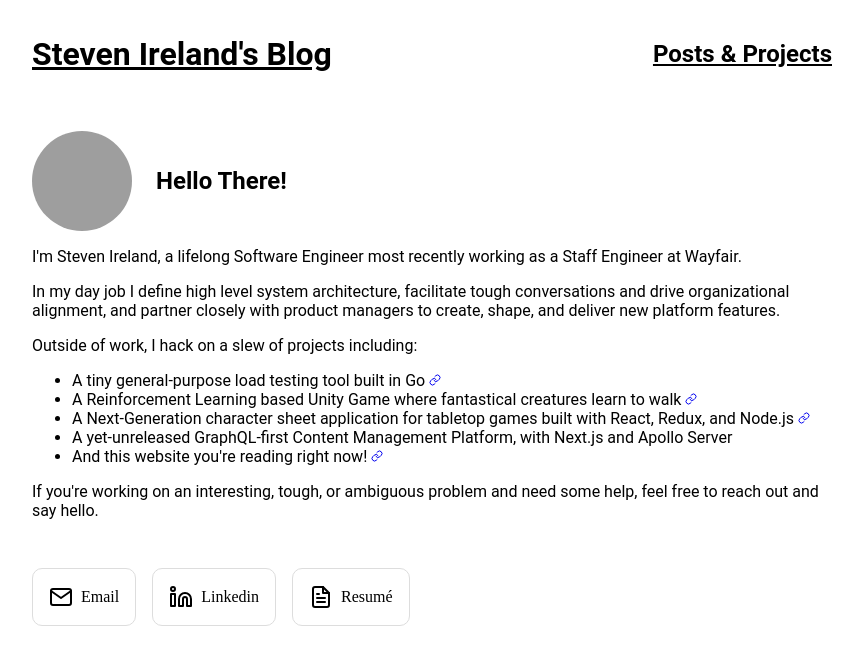
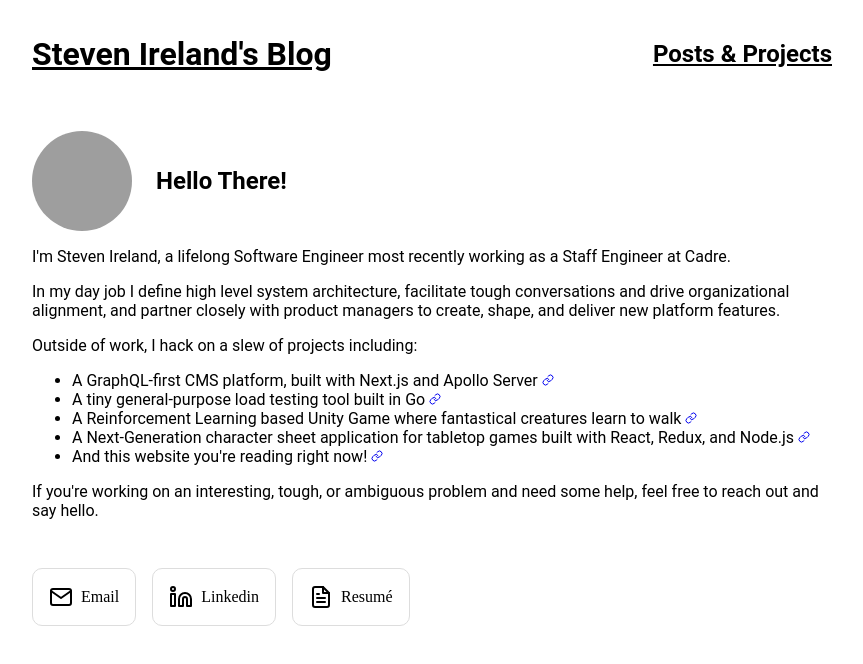
Before and after one commit to Steven-Ireland/blog, a Gatsby site: page / in a window 1280 px wide. Shown: the whole page, without its empty margins (208-1071 px from the left). Built offline with nearby package versions, Linux system fonts and the light colour scheme; Gatsby itself is replaced by a stand-in of ours; grey boxes are pictures that could not be loaded.

Commit message:
update site

```diff
--- a/src/pages/index.js
+++ b/src/pages/index.js
@@ -9,6 +9,7 @@ const GH_IMPROVEMENTML = 'https://github.com/Steven-Ireland/ImprovementML-Brain'
 const GH_KRAKENSHEET = 'https://github.com/Steven-Ireland/krakensheet.com';
 const GH_BLOG = 'https://github.com/Steven-Ireland/stevenire.land';
 const GH_SPAM = 'https://github.com/Steven-Ireland/spam';
+const BRICK_URL = 'https://brick-cms.com';
 
 const About = ({ data }) => {
   return (
@@ -19,7 +20,7 @@ const About = ({ data }) => {
       </div>
 
       <p>
-        I'm Steven Ireland, a lifelong Software Engineer most recently working as a Staff Engineer at Wayfair.
+        I'm Steven Ireland, a lifelong Software Engineer most recently working as a Staff Engineer at Cadre.
       </p>
       <p>
         In my day job I define high level system architecture, facilitate tough conversations and drive organizational alignment,
@@ -29,10 +30,10 @@ const About = ({ data }) => {
         Outside of work, I hack on a slew of projects including:
       </p>
       <ul>
+        <li>A GraphQL-first CMS platform, built with Next.js and Apollo Server <a href={BRICK_URL}><Link size={12}/></a></li>
         <li>A tiny general-purpose load testing tool built in Go <a href={GH_SPAM}><Link size={12}/></a></li>
         <li>A Reinforcement Learning based Unity Game where fantastical creatures learn to walk <a href={GH_IMPROVEMENTML}><Link size={12}/></a></li>
         <li>A Next-Generation character sheet application for tabletop games built with React, Redux, and Node.js <a href={GH_KRAKENSHEET}><Link size={12}/></a></li>
-        <li>A yet-unreleased GraphQL-first Content Management Platform, with Next.js and Apollo Server</li>
         <li>And this website you're reading right now! <a href={GH_BLOG}><Link size={12}/></a></li>
       </ul>
       <p>
```
Also changed, not shown: 1 other file.
